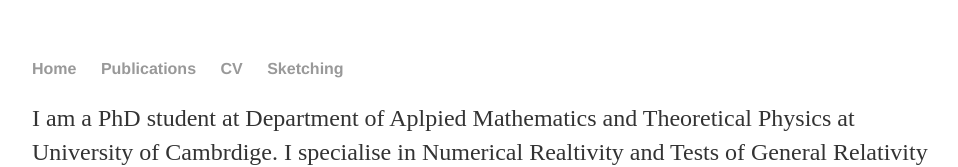
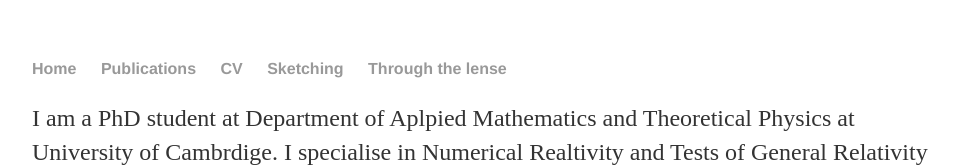
Before and after one commit to tamaraevst/tamaraevst.github.io, a plain HTML site: page index.html in a window 1280 px wide. Shown: the top 167 px of the page, without its empty margins (160-1118 px from the left). Drawn offline with Linux system fonts and the light colour scheme.

Commit message:
Update index.html

```diff
--- a/index.html
+++ b/index.html
@@ -12,6 +12,7 @@
 	        	<li><a href="/publications">Publications</a></li>
         		<li><a href="/cv">CV</a></li>
         		<li><a href="/sketching">Sketching</a></li>
+			<li><a href="/lense">Through the lense</a></li>
     		</ul>
 		</nav>
 		<div class="container">
```
